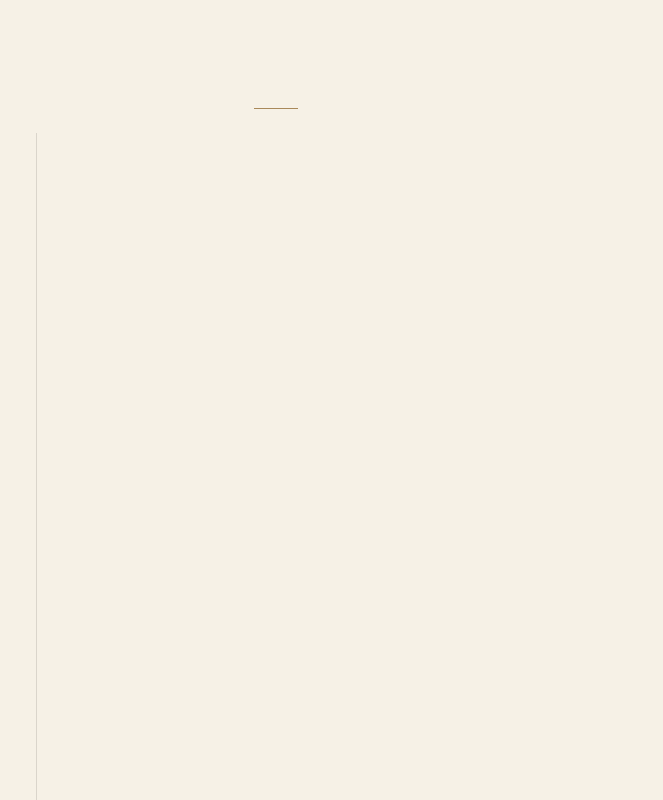
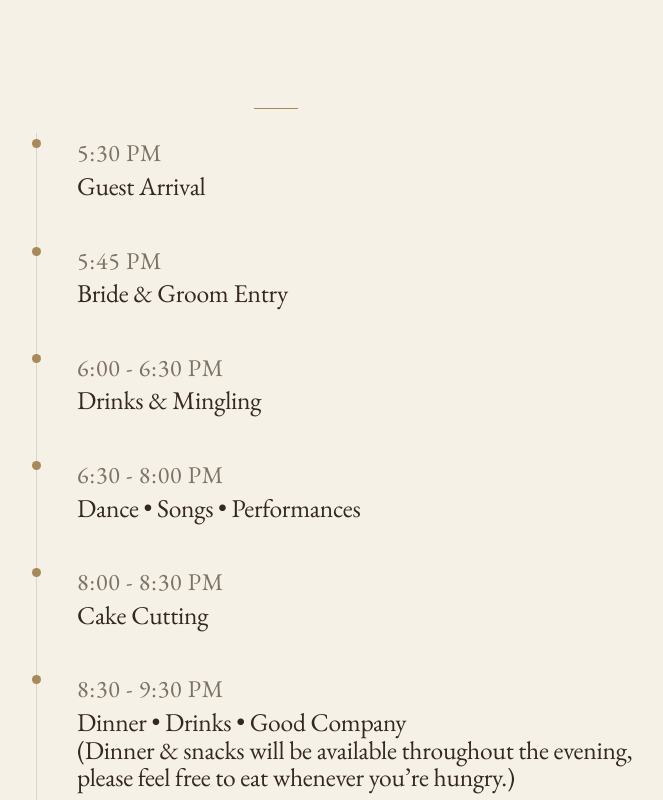
Before and after one commit to alitsthha/wedding-invitation, a React (Vite) app: page / in a window 1280 px wide. Shown: the part 3420-4220 px from the top of the page, without its empty margins (364-1027 px from the left). Built offline with nearby package versions, Linux system fonts and the light colour scheme.

Commit message:
animation refinement

```diff
--- a/src/components/sections/Timeline.tsx
+++ b/src/components/sections/Timeline.tsx
@@ -1,6 +1,7 @@
 import { useEffect, useRef } from "react";
-import { revealText, revealSequence } from "../../animations/sectionAnimations";
+import { revealText } from "../../animations/sectionAnimations";
 import { Divider } from "../ui/Divider";
+import TextAnimation from "../ui/stagger-text";
 import type { Wedding } from "../../data/wedding";
 
 export function Timeline({ data }: { data: Wedding }) {
@@ -10,10 +11,7 @@ export function Timeline({ data }: { data: Wedding }) {
     const lineRef = useRef<HTMLParagraphElement>(null);
 
   useEffect(() => {
-    const cleanups = [
-      revealText(headingRef.current),
-      revealSequence(itemRefs.current, listRef.current, { duration: 5, stagger: 0.22, scrub: 0.8 }),
-    ];
+    const cleanups = [revealText(headingRef.current)];
     return () => cleanups.forEach((c) => c());
   }, []);
 
@@ -33,8 +31,12 @@ export function Timeline({ data }: { data: Wedding }) {
               if (el) itemRefs.current[i] = el;
             }}
           >
-            <div className="timeline__time">{item.time}</div>
-            <div className="timeline__label font-display">{item.label}</div>
+            <div className="timeline__time">
+              <TextAnimation delay={i * 0.2}>{item.time}</TextAnimation>
+            </div>
+            <div className="timeline__label font-display">
+              <TextAnimation delay={i * 0.2 + 0.08}>{item.label}</TextAnimation>
+            </div>
           </li>
         ))}
       </ol>
--- a/src/components/ui/MusicToggle.tsx
+++ b/src/components/ui/MusicToggle.tsx
@@ -9,9 +9,12 @@ export function MusicToggle({ src }: { src?: string }) {
   const audioRef = useRef<HTMLAudioElement | null>(null);
   const autoScrollFrame = useRef<number | null>(null);
   const autoScrollRestart = useRef<number | null>(null);
+  const autoScrollTarget = useRef(0);
   const autoScrollEnabled = useRef(false);
   const [playing, setPlaying] = useState(false);
   const [started, setStarted] = useState(false);
+  const [autoScrollActive, setAutoScrollActive] = useState(false);
+  const [autoScrollDone, setAutoScrollDone] = useState(false);
 
   const start = useCallback(async () => {
     const audio = audioRef.current;
@@ -48,15 +51,27 @@ export function MusicToggle({ src }: { src?: string }) {
 
   const startAutoScroll = useCallback(() => {
     stopAutoScroll();
+    setAutoScrollDone(false);
+    setAutoScrollActive(true);
+    document.documentElement.classList.add("is-autoscrolling");
+    autoScrollTarget.current = window.scrollY;
+    let previousTime = performance.now();
 
-    const tick = () => {
+    const tick = (time: number) => {
       const atEnd = window.scrollY + window.innerHeight >= document.documentElement.scrollHeight - 1;
       if (atEnd) {
         autoScrollFrame.current = null;
+        autoScrollEnabled.current = false;
+        setAutoScrollActive(false);
+        document.documentElement.classList.remove("is-autoscrolling");
+        setAutoScrollDone(true);
         return;
       }
 
-      window.scrollBy(0, 3);
+      const elapsed = Math.min(time - previousTime, 50);
+      previousTime = time;
+      autoScrollTarget.current += elapsed * 0.18;
+      window.scrollTo({ top: autoScrollTarget.current, behavior: "instant" });
       autoScrollFrame.current = requestAnimationFrame(tick);
     };
 
@@ -64,12 +79,15 @@ export function MusicToggle({ src }: { src?: string }) {
   }, [stopAutoScroll]);
 
   useEffect(() => {
-    const events = ["wheel", "touchmove", "keydown"] as const;
+    const events = ["wheel", "touchmove", "keydown", "pointerdown"] as const;
     const onInteraction = (event: Event) => {
       const target = event.target;
       if (target instanceof Element && target.closest(".music-toggle")) return;
       stopAutoScroll();
       clearAutoScrollRestart();
+      setAutoScrollActive(false);
+      setAutoScrollDone(false);
+      document.documentElement.classList.remove("is-autoscrolling");
 
       if (autoScrollEnabled.current) {
         autoScrollRestart.current = window.setTimeout(() => {
@@ -85,6 +103,9 @@ export function MusicToggle({ src }: { src?: string }) {
       events.forEach((event) => window.removeEventListener(event, onInteraction));
       stopAutoScroll();
       clearAutoScrollRestart();
+      setAutoScrollActive(false);
+      setAutoScrollDone(false);
+      document.documentElement.classList.remove("is-autoscrolling");
     };
   }, [clearAutoScrollRestart, startAutoScroll, stopAutoScroll]);
 
@@ -101,6 +122,9 @@ export function MusicToggle({ src }: { src?: string }) {
       autoScrollEnabled.current = false;
       stopAutoScroll();
       clearAutoScrollRestart();
+      setAutoScrollActive(false);
+      setAutoScrollDone(false);
+      document.documentElement.classList.remove("is-autoscrolling");
     };
 
     window.addEventListener(MUSIC_START_EVENT, handleMusicStart);
@@ -136,6 +160,8 @@ export function MusicToggle({ src }: { src?: string }) {
         >
           {playing ? <Pause size={18} /> : <Music size={18} />}
         </button>}
+        {autoScrollActive && <p className="auto-scroll-status auto-scroll-status--active">Scrolling through the celebration</p>}
+        {autoScrollDone && <p className="auto-scroll-status" role="status">You have reached the end</p>}
       </>
   );
 }
--- /dev/null
+++ b/src/components/ui/stagger-text.tsx
@@ -0,0 +1,78 @@
+'use client'
+import React from "react";
+import { motion } from 'framer-motion'
+
+const EASE = [0.22, 1, 0.36, 1] as const;
+
+const container = (stagger: number, delay: number) => ({
+  hidden: {},
+  show: {
+    transition: {
+      staggerChildren: stagger,
+      delayChildren: delay,
+    },
+  },
+});
+
+const item = {
+  hidden: { y: "110%" },
+  show: {
+    y: "0%",
+    transition: { duration: 0.6, ease: EASE },
+  },
+};
+
+const TextAnimation = ({
+  children,
+  delay = 0,
+  divideBy = "word",
+}: {
+  children: React.ReactNode;
+  delay?: number;
+  divideBy?: "word" | "letter";
+}) => {
+  if (typeof children !== "string") {
+    if (typeof children === "number" || typeof children === "boolean") {
+      children = String(children);
+    } else {
+      console.warn("TextAnimation only supports plain text/string children.");
+      return <>{children}</>;
+    }
+  }
+
+  const text = children as string;
+  const parts =
+    divideBy === "letter" ? text.split("") : text.split(" ");
+  const stagger = divideBy === "letter" ? 0.02 : 0.05;
+
+  return (
+    <motion.span
+      variants={container(stagger, delay)}
+      initial="hidden"
+      whileInView="show"
+      viewport={{ once: false, amount: 0.35 }}
+      style={{ display: "inline-block" }}
+    >
+      {parts.map((part, i) => (
+        <span
+          key={i}
+          className="inline-block overflow-hidden relative"
+          style={{ verticalAlign: "top" }}
+        >
+          <motion.span
+            variants={item}
+            className="inline-block will-change-transform"
+          >
+            {divideBy === "letter"
+              ? part === " "
+                ? "\u00A0"
+                : part
+              : part + "\u00A0"}
+          </motion.span>
+        </span>
+      ))}
+    </motion.span>
+  );
+};
+
+export default TextAnimation;
--- a/src/styles/globals.css
+++ b/src/styles/globals.css
@@ -6,6 +6,11 @@
 
 html {
   scroll-behavior: smooth;
+}
+
+html.is-autoscrolling {
+  scroll-behavior: auto;
+  overflow-anchor: none;
 }
 
 @media (prefers-reduced-motion: reduce) {
@@ -1102,6 +1107,36 @@ button {
 }
 .music-toggle--playing svg {
   animation: music-note-bounce 0.8s ease-in-out infinite alternate;
+}
+
+.auto-scroll-status {
+  position: fixed;
+  left: 50%;
+  bottom: var(--space-3);
+  z-index: 50;
+  margin: 0;
+  padding: 0.55rem 0.9rem;
+  border: 1px solid var(--line);
+  border-radius: 999px;
+  background: rgba(255, 252, 245, 0.92);
+  color: var(--muted);
+  font-size: 0.8rem;
+  transform: translateX(-50%);
+  animation: auto-scroll-status-in 0.35s var(--ease-out);
+}
+
+.auto-scroll-status--active {
+  animation: auto-scroll-marquee 1.5s linear infinite;
+}
+
+@keyframes auto-scroll-marquee {
+  0%, 100% { opacity: 0.62; }
+  50% { opacity: 1; }
+}
+
+@keyframes auto-scroll-status-in {
+  from { opacity: 0; transform: translate(-50%, 8px); }
+  to { opacity: 1; transform: translate(-50%, 0); }
 }
 
 @keyframes music-toggle-in {
```
Also changed, not shown: 6 other files (tests, documents, lock files or other folders).
